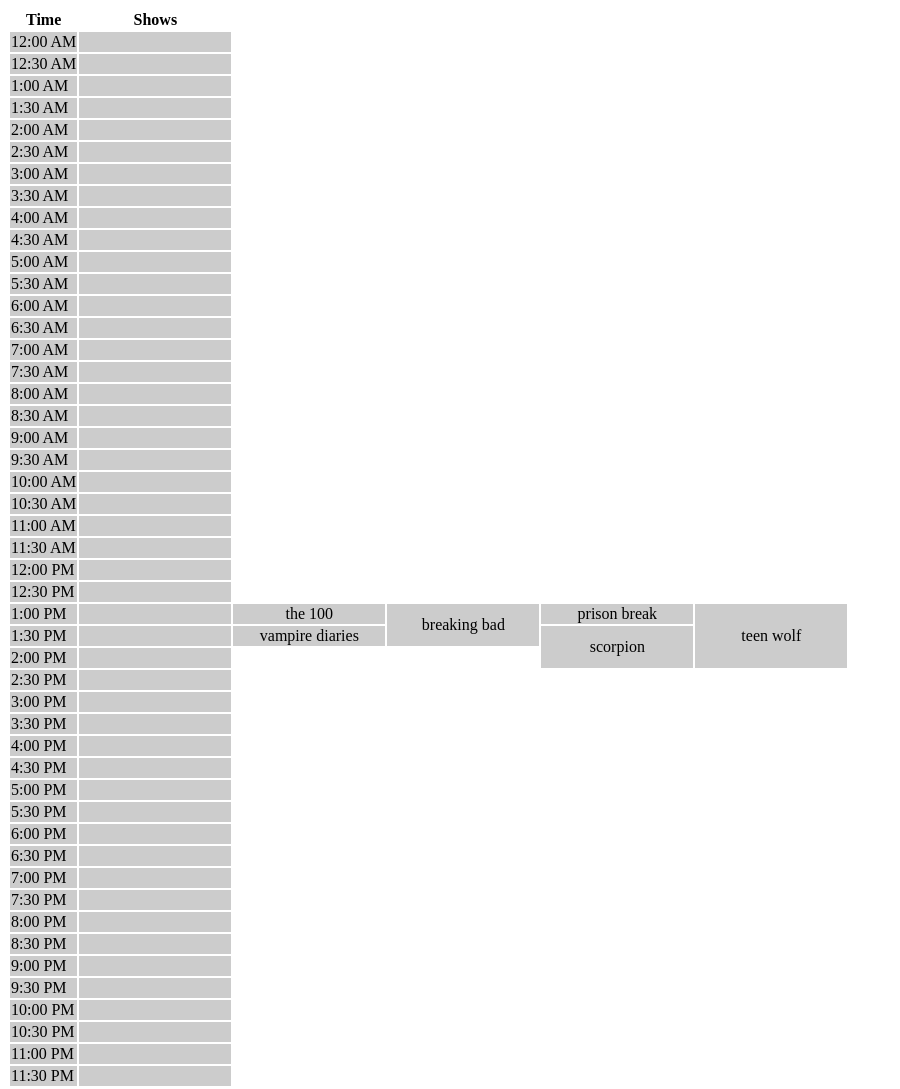
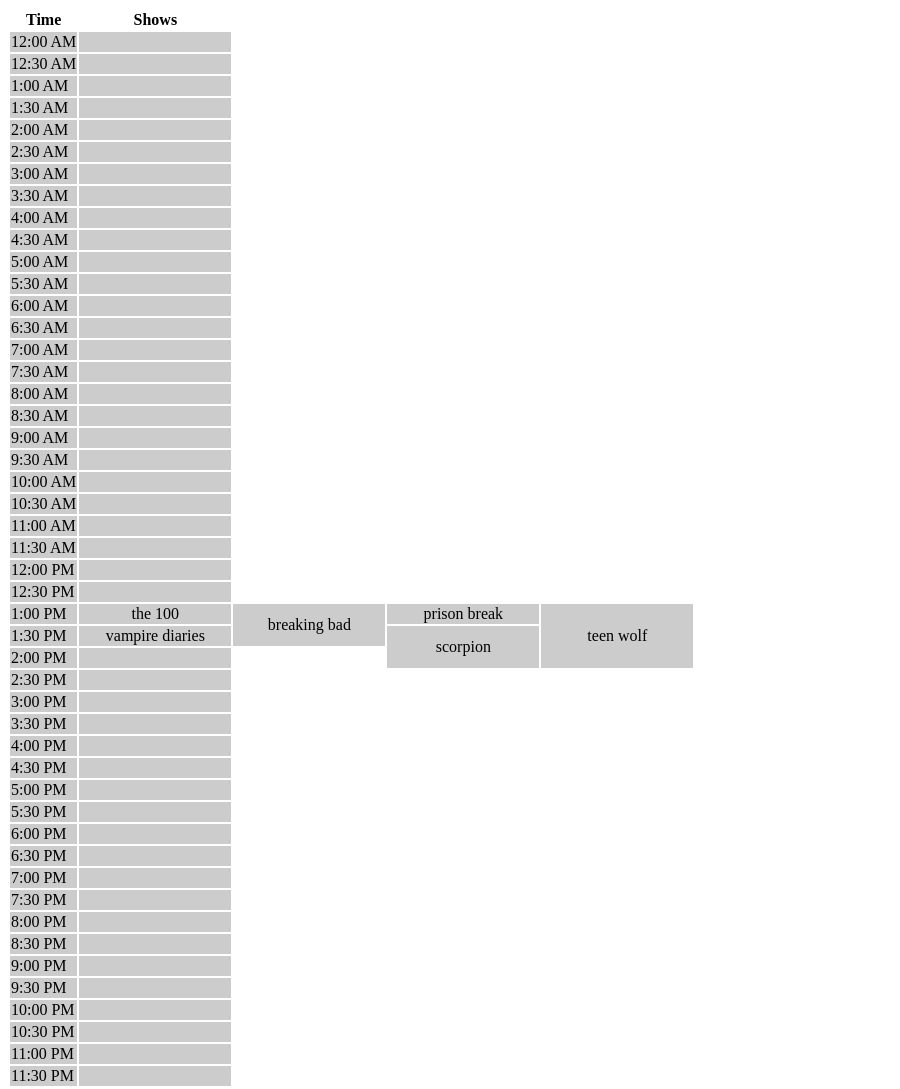
Before and after one commit to mohit-desynova/DragAndDropTable, a plain HTML site: page index.html in a window 1280 px wide. Shown: the whole page, without its empty margins (0-900 px from the left). Drawn offline with nearby package versions, Linux system fonts and the light colour scheme.

Commit message:
intermediate

```diff
--- a/index.html
+++ b/index.html
@@ -109,7 +109,8 @@
 				var records = $filter('filter')(showList, time, true);
 				if(records.length){
 					console.log(records[0].shows[0]);
-					if(!Object.keys(records[0].shows[0]).length){
+					// if(!Object.keys(records[0].shows[0]).length){
+					if(!records[0].shows[0].episode_id){
 						records[0].shows.pop();
 						records[0].span.pop();
 					}
```
